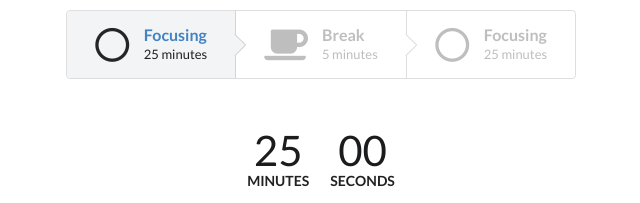
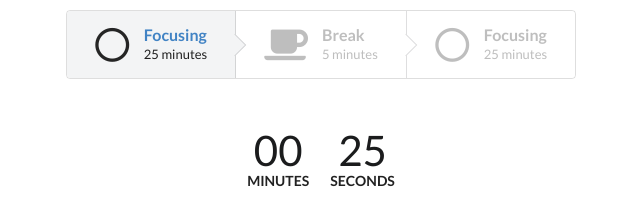
Before and after one commit to daniloikeda/pomodoro-method, a React (Create React App) app: page / in a window 1280 px wide. Shown: the top 203 px of the page, without its empty margins (319-959 px from the left). Built offline with nearby package versions, Linux system fonts and the light colour scheme.

Commit message:
UPDATE - removed useCallback from Timer component

```diff
--- a/src/components/ActivityTracker.js
+++ b/src/components/ActivityTracker.js
@@ -1,4 +1,4 @@
-import React, { Component } from "react";
+import React from "react";
 import "./ActivityTracker.css";
 
 const ActivityTracker = ({ steps }) => {
--- a/src/components/Dashboard.js
+++ b/src/components/Dashboard.js
@@ -33,11 +33,7 @@ function Dashboard () {
         return step.timePeriod;
     };
 
-    const addActiveStep = () => {
-        if (steps === undefined){
-            setSteps([]);
-        }
-
+    const newActiveStep = () => {
         var lastStep = steps[steps.length - 1];
         var addedStep;
         if (lastStep === undefined || lastStep.title === StepTitleEnum.Break) {
@@ -45,7 +41,7 @@ function Dashboard () {
         } else {
             addedStep = {title: StepTitleEnum.Break, timePeriod: 5, action: StepActionEnum.Active}
         }
-        setSteps([...steps, addedStep])
+        return addedStep;
     }
 
     const proceedToTheNextStep = () => {
@@ -55,7 +51,7 @@ function Dashboard () {
                 activeStepIndex = stepIndex;
                 step.action = StepActionEnum.Completed;
             }
-            if (activeStepIndex != undefined && (activeStepIndex + 1) === stepIndex && steps.length - 1 > activeStepIndex) {
+            if (activeStepIndex !== undefined && (activeStepIndex + 1) === stepIndex && steps.length - 1 > activeStepIndex) {
                 steps[stepIndex].action = StepActionEnum.Active;
                 shouldAddOneMoreStep = false;
             }
@@ -64,13 +60,7 @@ function Dashboard () {
         });
 
         if (shouldAddOneMoreStep) {
-            var lastStep = steps[steps.length - 1];
-            var addedStep;
-            if (lastStep === undefined || lastStep.title === StepTitleEnum.Break) {
-                addedStep = {title: StepTitleEnum.Focusing, timePeriod: 25, action: StepActionEnum.Active}
-            } else {
-                addedStep = {title: StepTitleEnum.Break, timePeriod: 5, action: StepActionEnum.Active}
-            }
+            var addedStep = newActiveStep();
             setSteps(steps => [...updatedSteps, addedStep]);
         }
         else {
--- a/src/components/Timer.js
+++ b/src/components/Timer.js
@@ -1,4 +1,4 @@
-import React, { useState, useEffect, useCallback } from "react";
+import React, { useState, useEffect } from "react";
 import "./Timer.css";
 
 function Timer(props) {
@@ -29,18 +29,18 @@ function Timer(props) {
     setRemainingCountDown(countdown);
   };
 
-  const seconds = String(remainingCountDown % 60).padStart(2, 0);
-  const minutes = String(Math.floor(remainingCountDown / 60)).padStart(2, 0);
+  var seconds = String(remainingCountDown % 60).padStart(2, 0);
+  var minutes = String(Math.floor(remainingCountDown / 60)).padStart(2, 0);
 
-  const handleNextAction = useCallback(() => {
+  const handleNextAction = () => {
     clearInterval(timerId);
     props.proceedToTheNextStep();
-  }, [props, timerId]);
+  }
 
   useEffect(() => {
     setTimerStopped(true);
-    setCountdown(props.countdown * 60);
-    setRemainingCountDown(props.countdown * 60);
+    setCountdown(props.countdown);
+    setRemainingCountDown(props.countdown);
 
   }, [props.countdown]);
 
@@ -48,7 +48,7 @@ function Timer(props) {
     if (remainingCountDown < 0) {
       handleNextAction();
     }
-  }, [remainingCountDown, handleNextAction]);
+  }, [remainingCountDown]);
 
   return (
     <div className="timer">
```
